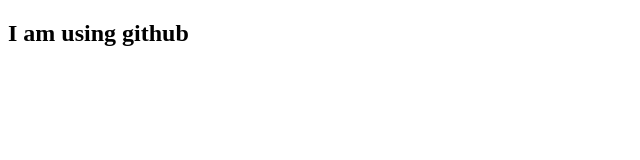
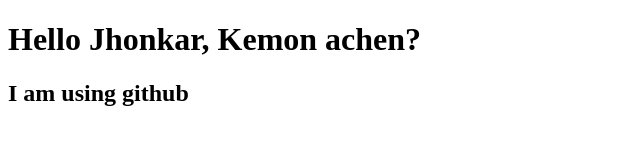
Before and after one commit to chymaskur/my-first-website, a plain HTML site: page index.html in a window 1280 px wide. Shown: the whole page, without its empty margins (0-640 px from the left). Drawn offline with Linux system fonts and the light colour scheme.

Commit message:
added a header

```diff
--- a/index.html
+++ b/index.html
@@ -6,6 +6,7 @@
     <title>Document</title>
 </head>
 <body>
+    <h1>Hello Jhonkar, Kemon achen?</h1>
     <h2> I am using github</h2>
 </body>
 </html>
```
